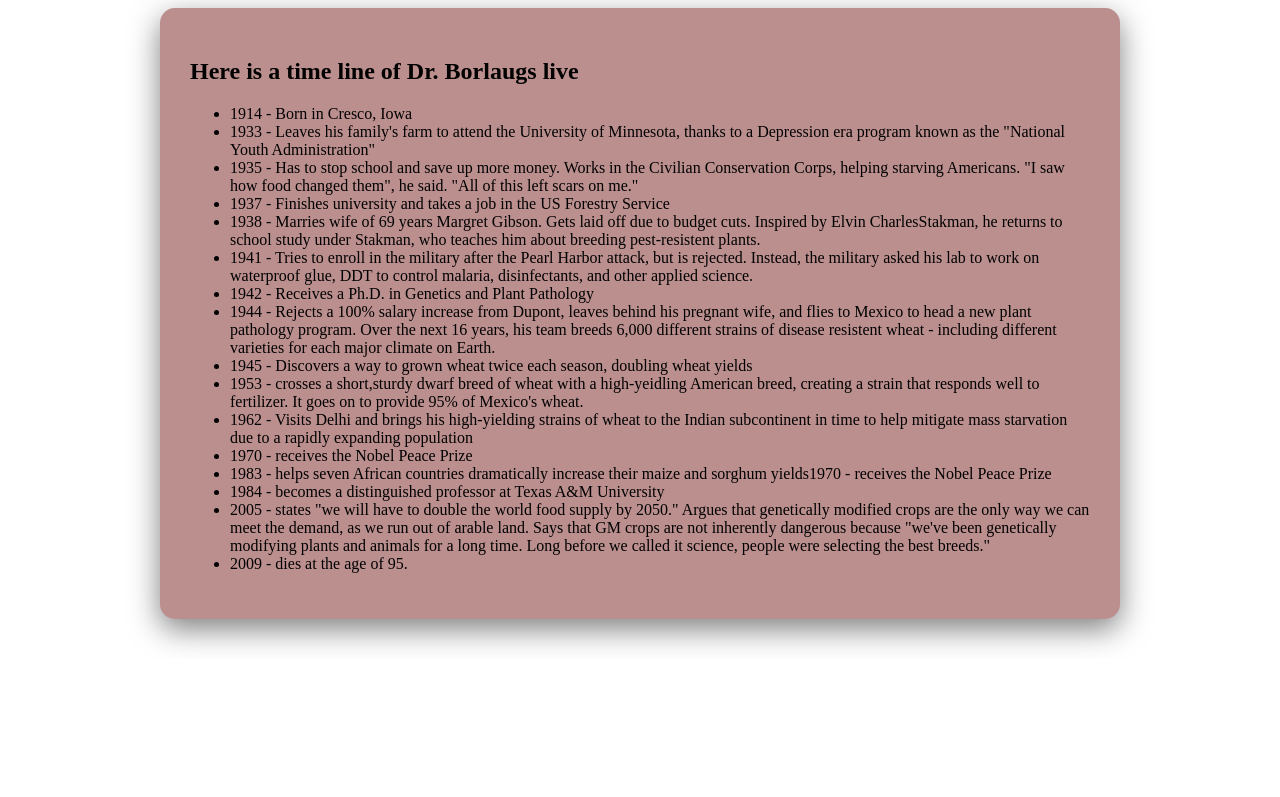
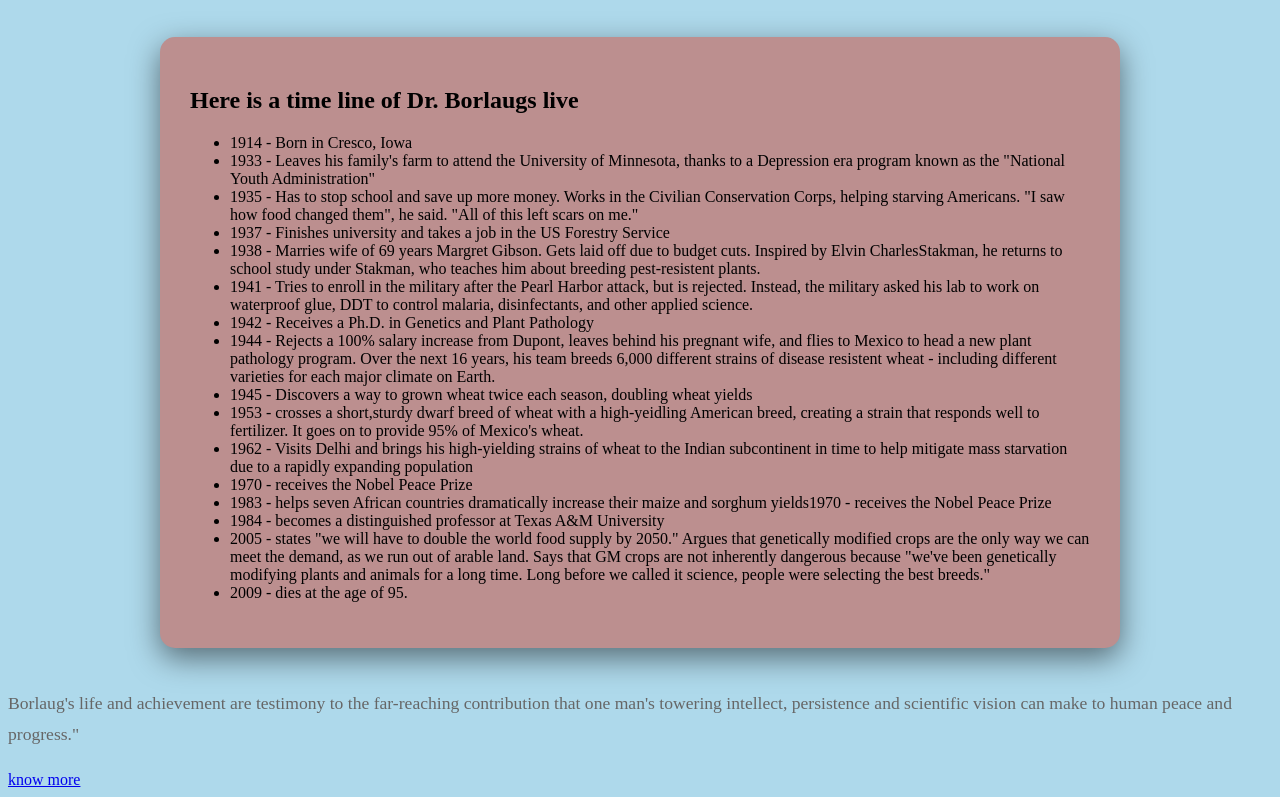
Before and after one commit to YoungMonero/tribute-page, a plain HTML site: page index.html in a window 1280 px wide. Shown: the part 567-1364 px from the top of the page. Before the commit the page ends 1226 px from the top, so only its background shows below. Drawn offline with Linux system fonts and the light colour scheme.

Commit message:
git commited

```diff
--- a/index.html
+++ b/index.html
@@ -35,6 +35,10 @@
         <li>2009 - dies at the age of 95.</li>
         </ul>
         </div>
+        <p>
+          Borlaug's life and achievement are testimony to the far-reaching contribution that one man's towering intellect, persistence and scientific vision can make to human peace and progress."
+        </p>
+        <a href="https://en.wikipedia.org/wiki/Norman_Borlaug">know more</a>
     </body>
 
 
--- a/styles/index.css
+++ b/styles/index.css
@@ -36,3 +36,12 @@ img:hover{
 }
 .imgs{
     text-align: center; font-family: 'Segoe UI', Tahoma, Geneva, Verdana, sans-serif;
+}
+p{
+    line-height: 1.8;
+    margin-bottom: 20px;
+    color: #666;
+    font-size: 1.1em;
+}
+body{
+    background-color: rgb(174, 217, 235);
```
